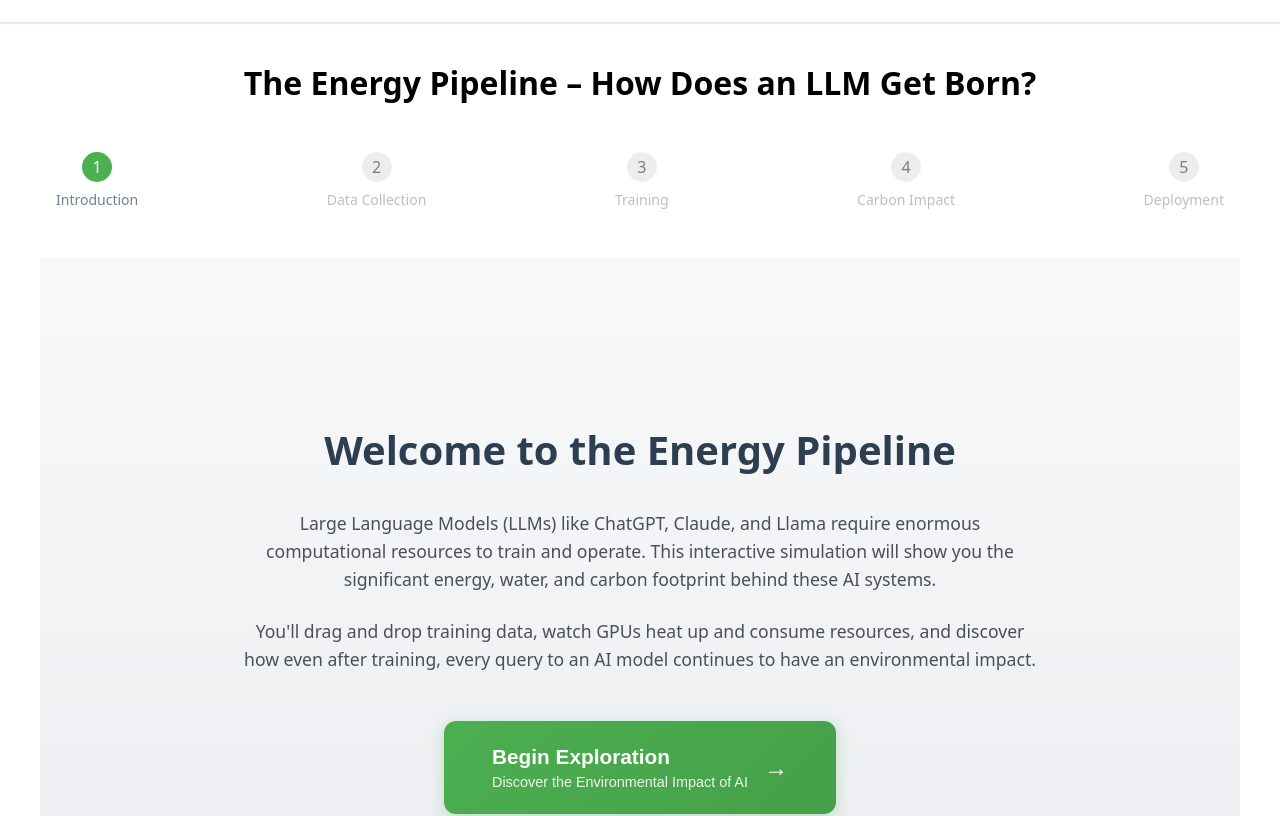
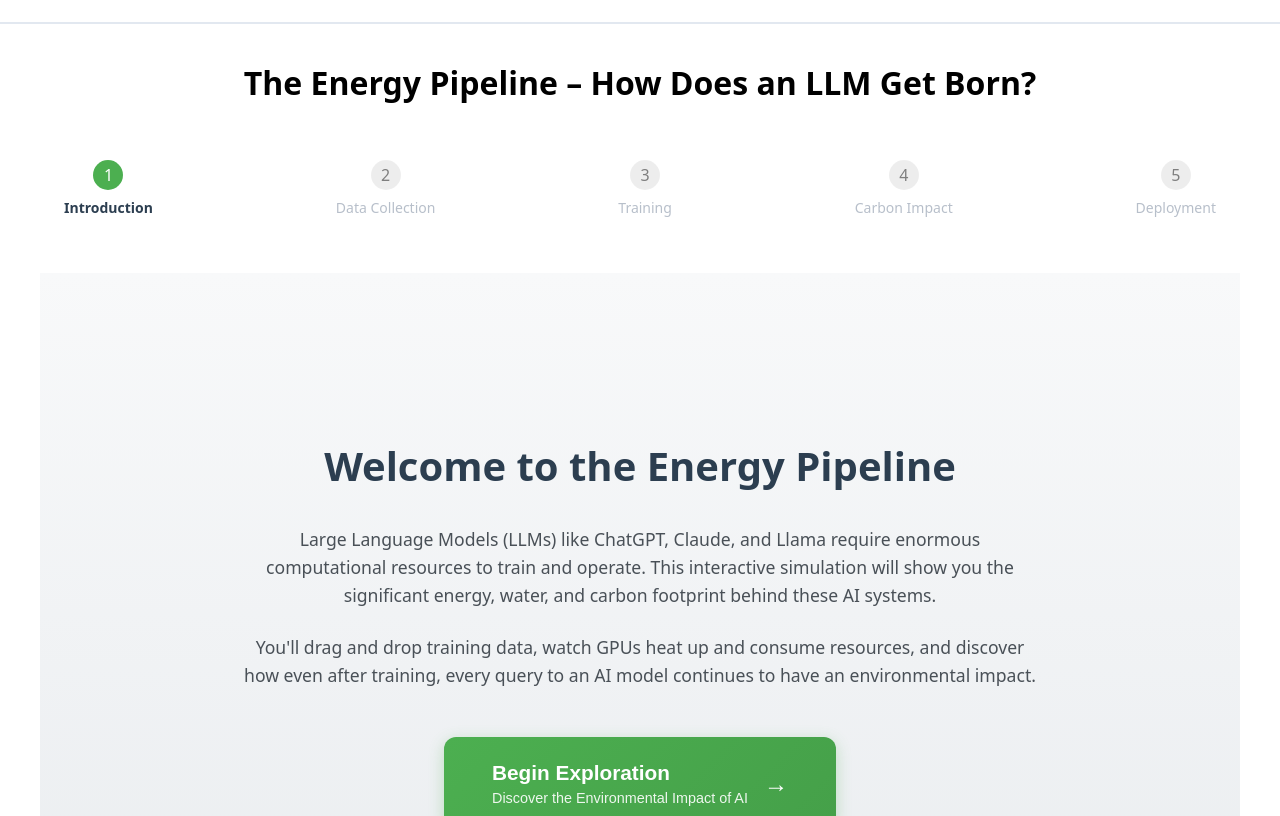
Before and after one commit to Gordon-Yeung/Energy-Pipelines, a React app: page / in a window 1280 px wide. Shown: the top 816 px of the page. Built offline with nearby package versions, Linux system fonts and the light colour scheme.

Commit message:
progress tracker button enabled to navigate back

```diff
--- a/src/components/EnergyPipeline.css
+++ b/src/components/EnergyPipeline.css
@@ -31,10 +31,32 @@
   flex-direction: column;
   align-items: center;
   opacity: 0.5;
+  position: relative;
+  padding: 0.5rem;
+  border-radius: 8px;
+  transition: all 0.3s ease;
 }
 
 .stage.active {
   opacity: 1;
+}
+
+.stage.clickable {
+  cursor: pointer;
+}
+
+.stage.clickable:hover {
+  background-color: rgba(76, 175, 80, 0.1);
+  transform: translateY(-2px);
+}
+
+.stage.clickable:hover .stage-number {
+  background-color: #45a049;
+  color: white;
+}
+
+.stage.clickable:hover .stage-name {
+  color: #2c3e50;
 }
 
 .stage-number {
@@ -46,11 +68,23 @@
   align-items: center;
   justify-content: center;
   margin-bottom: 0.5rem;
+  transition: all 0.3s ease;
 }
 
 .stage.active .stage-number {
   background-color: #4CAF50;
   color: white;
+}
+
+.stage-name {
+  font-size: 0.9rem;
+  color: #666;
+  transition: all 0.3s ease;
+}
+
+.stage.active .stage-name {
+  color: #2c3e50;
+  font-weight: 600;
 }
 
 /* Intro Stage */
--- a/src/components/EnergyPipeline.js
+++ b/src/components/EnergyPipeline.js
@@ -202,7 +202,25 @@
       <h1 className="main-title">The Energy Pipeline – How Does an LLM Get Born?</h1>
 
       {/* Progress tracker */}
-      <ProgressTracker currentStage={stage} />
+      <ProgressTracker
+        currentStage={stage}
+        onStageClick={(newStage) => {
+          setStage(newStage);
+          if (newStage === 0) {
+            // Reset state when going back to intro
+            setDataAmount(0);
+            setTrainingProgress(0);
+            setPowerUsed(0);
+            setWaterUsed(0);
+            setCo2Emitted(0);
+            setQueryCount(0);
+            setGpuCount(4);
+            setTraining(false);
+            setMessage("Welcome back! Start your journey again.");
+            setShowMessage(true);
+          }
+        }}
+      />
 
       {/* Stage content */}
       {stage === 0 && (
--- a/src/components/ui/ProgressTracker.js
+++ b/src/components/ui/ProgressTracker.js
@@ -1,7 +1,7 @@
 // components/ui/ProgressTracker.js
 import React from 'react';
 
-const ProgressTracker = ({ currentStage }) => {
+const ProgressTracker = ({ currentStage, onStageClick }) => {
   const stages = [
     'Introduction',
     'Data Collection',
@@ -10,13 +10,23 @@
     'Deployment'
   ];
 
+  const handleStageClick = (index) => {
+    // Only allow clicking to previous stages
+    if (index < currentStage) {
+      onStageClick(index);
+    }
+  };
+
   return (
     <div className="progress-tracker">
       <div className="stages">
         {stages.map((stage, index) => (
           <div
             key={index}
-            className={`stage ${index <= currentStage ? 'active' : ''}`}
+            className={`stage ${index <= currentStage ? 'active' : ''} ${index < currentStage ? 'clickable' : ''}`}
+            onClick={() => handleStageClick(index)}
+            role={index < currentStage ? 'button' : undefined}
+            tabIndex={index < currentStage ? 0 : undefined}
           >
             <div className="stage-number">{index + 1}</div>
             <div className="stage-name">{stage}</div>
```
